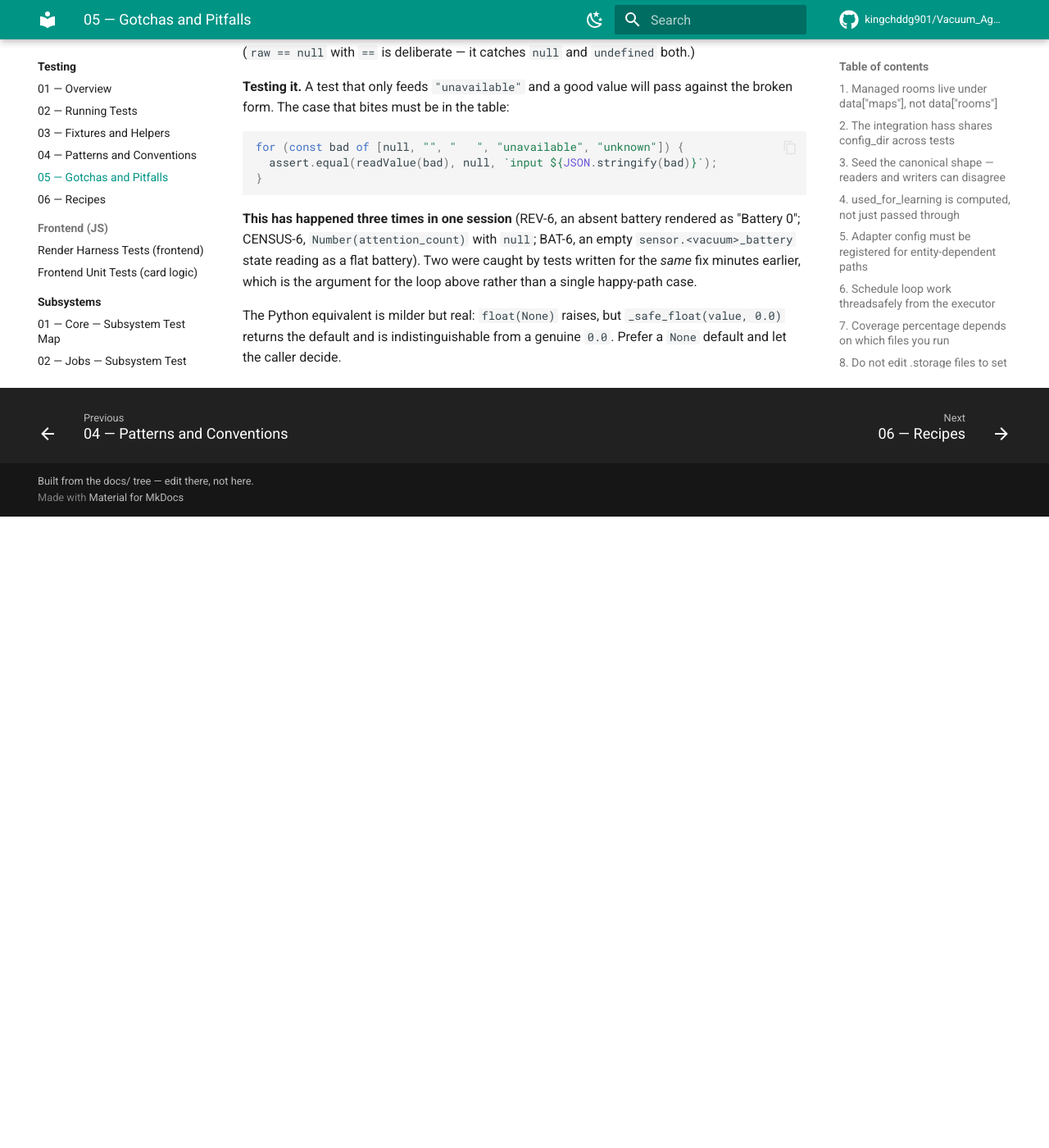
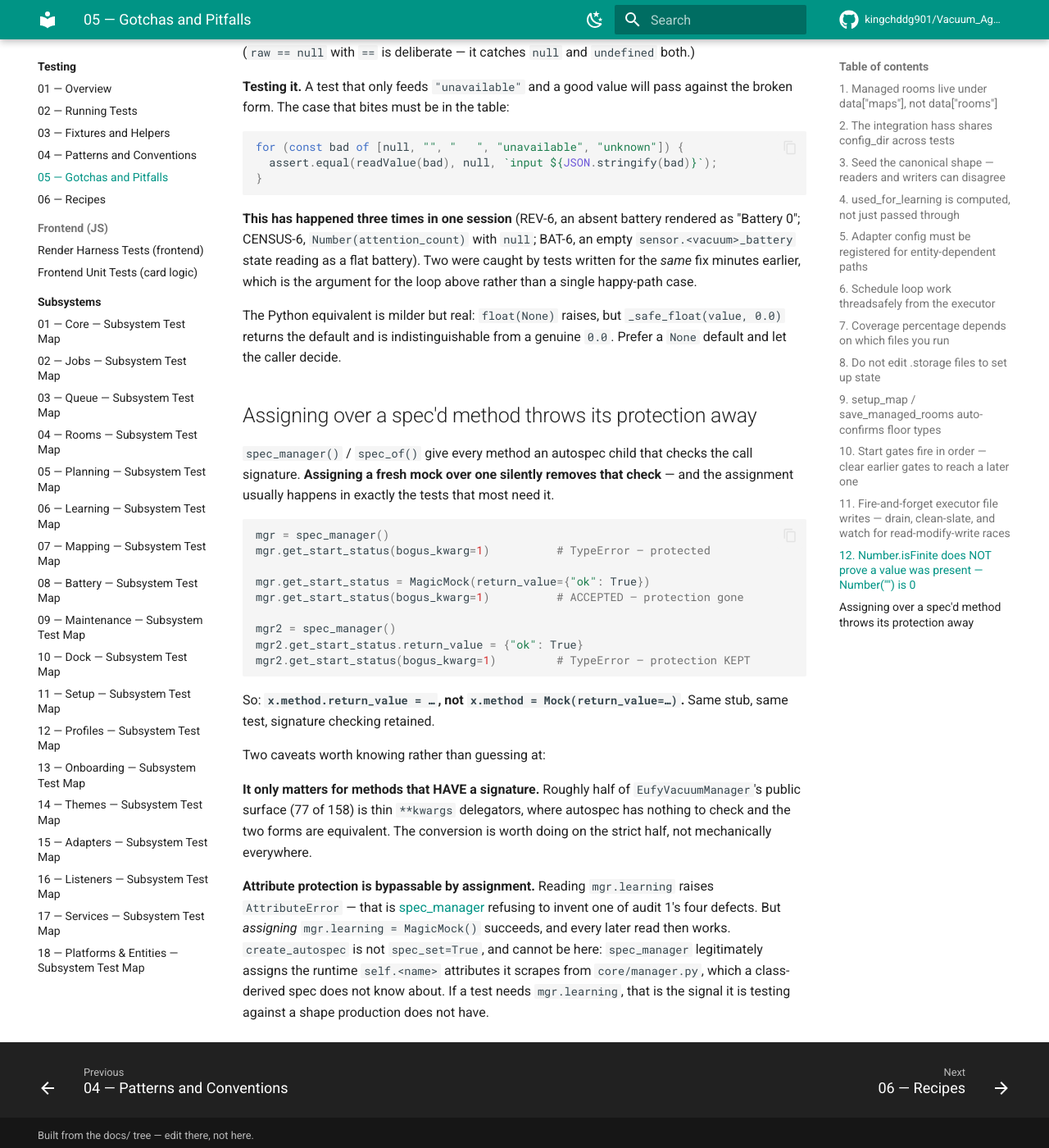
Before and after one commit to kingchddg901/Vacuum_Agent, an MkDocs documentation site: the page built from docs/testing/05-gotchas-and-pitfalls.md, in a window 1280 px wide and 1400 px high, scrolled down 5854 px. Shown: the whole window at 82% size. Built offline with MkDocs 1.6.1 and Material for MkDocs 9.7.7, drawn with Linux system fonts in a browser that asks for light colours; comment, search, counter and statistics services are not loaded; before the commit the page ends 6484 px from its top, so only the background shows below that.

Commit message:
test(w1): the tail is a PITFALL, not a pile of conversions -- assigning over a spec'd method
W1's remaining sites turned out not to be more F2 collaborators. Classifying them
found something the plan does not name, and it undoes spec_manager's protection at
the call sites most likely to need it.

  mgr = spec_manager()
  mgr.get_start_status(bogus_kwarg=1)              TypeError   protected
  mgr.get_start_status = MagicMock(return_value=X)
  mgr.get_start_status(bogus_kwarg=1)              ACCEPTED    protection GONE
  mgr2.get_start_status.return_value = X
  mgr2.get_start_status(bogus_kwarg=1)             TypeError   protection KEPT

Autospec gives every method a signature-checked child; assigning a fresh mock over
one throws that away silently. Same stub, same test, and `.return_value =` keeps it.

Converted the 4 sites in test_services_job_control_write.py whose target has a real
signature (async_save, dispatch_zone_clean, get_start_status).
diff_test_equiv: same 27 names / both green / identical executed lines => EQUIVALENT.

SCOPED, not mechanical. Roughly HALF of EufyVacuumManager's public surface is thin
**kwargs delegators -- 77 of 158 -- where autospec has nothing to check and the two
forms are identical. Converting those would be churn dressed as hardening.

Also found and documented, because it bounds what spec_manager can promise: attribute
protection is bypassable by ASSIGNMENT. Reading mgr.learning raises AttributeError
(refusing to invent one of audit 1's four defects), but ASSIGNING it succeeds and
every later read works. create_autospec is not spec_set=True and cannot be here --
spec_manager legitimately assigns the runtime self.<name> attrs it scrapes from
core/manager.py, which a class-derived spec does not know about.

Both are now in docs/testing/05-gotchas, which outlasts the four conversions.

TWO FALSE-NEGATIVE PROBES on the way here, both caught by checking the probe rather
than believing it. The first tested async_cancel_active_job, which takes **kwargs --
so "no protection" was correct and meaningless. The second reported the plain
autospec child as unprotected for the same reason. Third time today a probe has lied
in the direction of a finding.

Census 155 -> 151. Full suite 3940 passed. Shared tree: src/actions/* belongs to the
concurrent session and is not staged.

Co-Authored-By: Claude Opus 5 <noreply@anthropic.com>

````diff
--- a/docs/testing/05-gotchas-and-pitfalls.md
+++ b/docs/testing/05-gotchas-and-pitfalls.md
@@ -264,3 +264,40 @@ argument for the loop above rather than a single happy-path case.
 The Python equivalent is milder but real: `float(None)` raises, but
 `_safe_float(value, 0.0)` returns the default and is indistinguishable from a
 genuine `0.0`. Prefer a `None` default and let the caller decide.
+
+## Assigning over a spec'd method throws its protection away
+
+`spec_manager()` / `spec_of()` give every method an autospec child that checks the
+call signature. **Assigning a fresh mock over one silently removes that check** —
+and the assignment usually happens in exactly the tests that most need it.
+
+```python
+mgr = spec_manager()
+mgr.get_start_status(bogus_kwarg=1)          # TypeError — protected
+
+mgr.get_start_status = MagicMock(return_value={"ok": True})
+mgr.get_start_status(bogus_kwarg=1)          # ACCEPTED — protection gone
+
+mgr2 = spec_manager()
+mgr2.get_start_status.return_value = {"ok": True}
+mgr2.get_start_status(bogus_kwarg=1)         # TypeError — protection KEPT
+```
+
+So: **`x.method.return_value = …`, not `x.method = Mock(return_value=…)`.** Same
+stub, same test, signature checking retained.
+
+Two caveats worth knowing rather than guessing at:
+
+**It only matters for methods that HAVE a signature.** Roughly half of
+`EufyVacuumManager`'s public surface (77 of 158) is thin `**kwargs` delegators, where
+autospec has nothing to check and the two forms are equivalent. The conversion is
+worth doing on the strict half, not mechanically everywhere.
+
+**Attribute protection is bypassable by assignment.** Reading `mgr.learning` raises
+`AttributeError` — that is [spec_manager](03-fixtures-and-helpers.md) refusing to
+invent one of audit 1's four defects. But *assigning* `mgr.learning = MagicMock()`
+succeeds, and every later read then works. `create_autospec` is not `spec_set=True`,
+and cannot be here: `spec_manager` legitimately assigns the runtime `self.<name>`
+attributes it scrapes from `core/manager.py`, which a class-derived spec does not
+know about. If a test needs `mgr.learning`, that is the signal it is testing against
+a shape production does not have.
````
Also changed, not shown: docs/testing/subsystems/17-services.md (+1 -1 lines), 2 other files.
